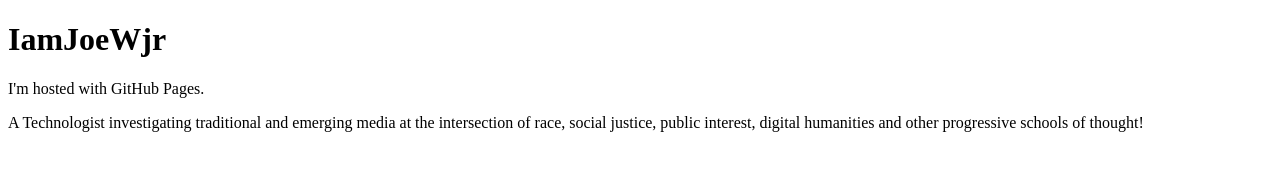
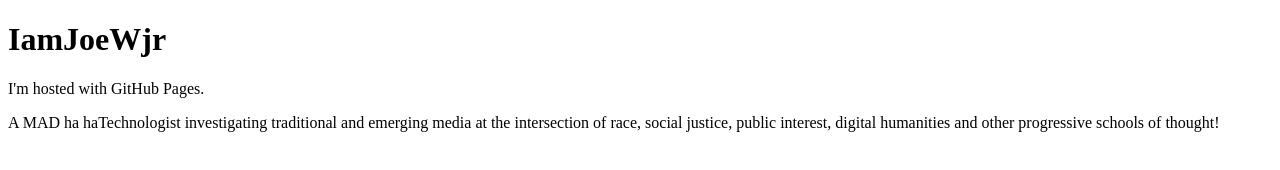
Before and after one commit to IamJoewjr/iamjoewjr, a plain HTML site: page index.html in a window 1280 px wide. Drawn offline with Linux system fonts and the light colour scheme.

Commit message:
Update index.html

```diff
--- a/index.html
+++ b/index.html
@@ -3,7 +3,7 @@
 <body>
 <h1>IamJoeWjr</h1>
 <p>I'm hosted with GitHub Pages.</p>
-<p>A Technologist investigating traditional and emerging media at the
+<p>A MAD  ha haTechnologist investigating traditional and emerging media at the
 intersection of race, social justice, public interest, digital humanities
 and other progressive schools of thought!
 </p>
```
